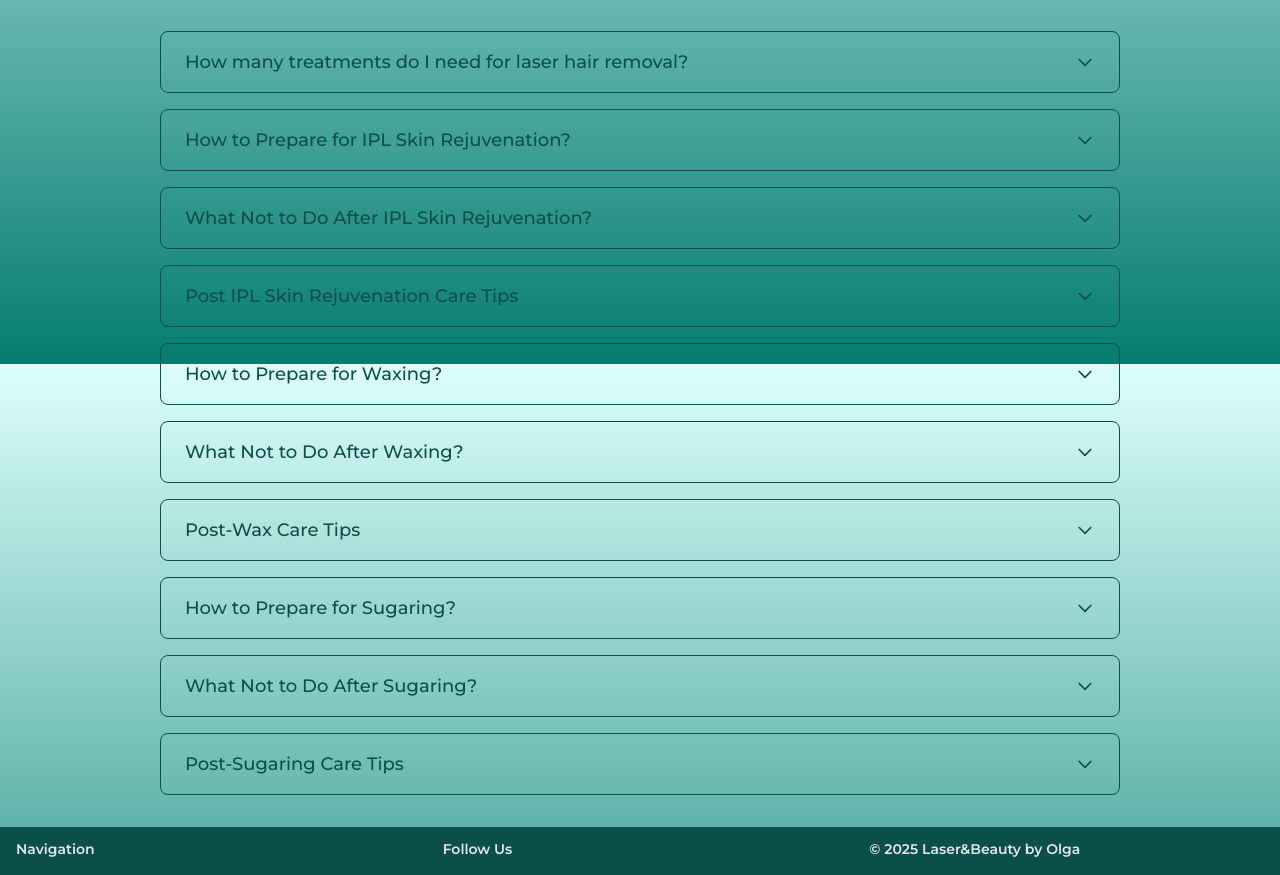
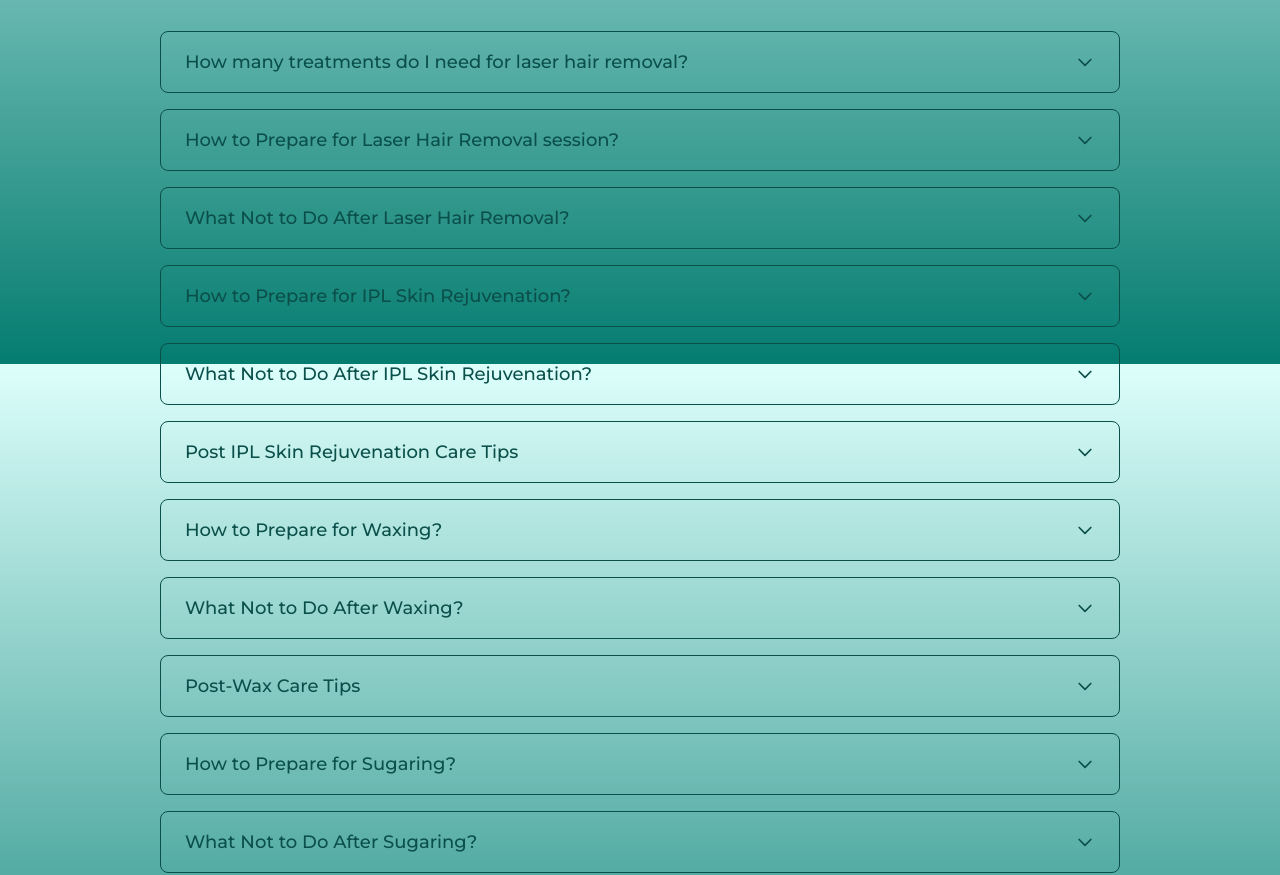
Before and after one commit to 7linso/laser-and-beauty, a Next.js app: page /services in a window 1280 px wide. Shown: the part 1300-2175 px from the top of the page. Built offline with nearby package versions, Linux system fonts and the light colour scheme.

Commit message:
laser hair removal faq

```diff
--- /dev/null
+++ b/src/app/not-found.tsx
@@ -0,0 +1,16 @@
+import Link from "next/link"
+
+export default function NotFoundPage() {
+    return (<>
+        <div className="text-teal-900 flex items-center justify-center min-h-screen text-center">
+            <div>
+                <p className="text-2xl font-semibold mb-4">
+                    Sorry, you are searching for <br /> the page that does not exist
+                </p>
+                <a href="/" className="text-lg hover:text-teal-700 transition underline">
+                    Go Back to Home page
+                </a>
+            </div>
+        </div>
+    </>)
+}
--- a/src/components/main-page/team.tsx
+++ b/src/components/main-page/team.tsx
@@ -12,7 +12,7 @@ export default function Team() {
             </h2>
             <div className="overflow-x-auto pb-4 scrollbar-styled">
                 <AnimatedElement >
-                    <div className="flex gap-6 w-max px-1 items-stretch">
+                    <div className="flex gap-6 w-max px-1 items-start">
                         {team.map((t, index) => (
                             <Card key={index}
                                 className="w-80 min-w-[20rem] flex-shrink-0 flex flex-col p-2">
--- a/src/data/faq.json
+++ b/src/data/faq.json
@@ -4,6 +4,33 @@
         "answer": [
             "The number of treatments varies depending on the area being treated, your hair type, and individual hair growth cycles. Most clients need between 8 and 12 sessions for the best results, spaced about 4 to 6 weeks apart. Some areas or hair types may require occasional maintenance treatments.",
             "After completing the full course, we usually recommend one maintenance (touch-up) session per year to keep your skin smooth and prevent new hair growth."
+        ]
+    },
+    {
+        "question": "How to Prepare for Laser Hair Removal session?",
+        "answer": [
+            "1. Shave the area one day prior to treatment.",
+            "To ensure the most effective and efficient session, please shave the treatment area using your preferred method and shaving products the day before your appointment. This helps prevent irritation and allows the laser to target the hair follicles directly, not surface hair. Arriving already shaved also helps us make the most of your appointment time, so we can focus entirely on the procedure itself.",
+            "2. Remove make up before the procedure",
+            "If you’ve booked a facial laser hair removal session, please arrive without any makeup on. This ensures your skin is clean and ready for treatment. It's best to remove cosmetics at home using your own skincare products that are compatible with your skin type, helping to avoid any irritation.",
+            "3. Avoid Sun Exposure",
+            "Do not tan or expose your skin to direct sunlight for at least 2 weeks before the treatment. Use SPF 30+ daily.",
+            "4. No waxing, threading, tweezing or use of any chemical depilatories or bleach the area before and while undergoing the laser hair removal sessions.",
+            "5. Avoid Using Active Skincare Products and Perfumes",
+            "Discontinue retinoids, glycolic acid, salicylic acid, and other exfoliating or irritating products 3–5 days before treatment. Also we recommend not to use any perfume, lotion or cologne on the treatment area prior to procedure."
+        ]
+    },
+    {
+        "question": "What Not to Do After Laser Hair Removal?",
+        "answer": [
+            "1. No Sun Exposure",
+            "Avoid direct sunlight and tanning beds for 1-2 days. Always wear SPF 30+ when going outside.",
+            "2. No Hot Showers, Saunas, or Intense Workouts",
+            "Refrain from heat, steam, or sweating for 24–48 hours after treatment.",
+            "3. No Harsh Skincare Products",
+            "Avoid retinoids, acids (like AHA/BHA), exfoliants, or scrubs for 5–7 days. Also, avoid using deodorants, perfumes, perfumed lotion, cologne or any cream that may irritate the treatment area for 1–2 days.",
+            "4. Do Not Pick or Scratch the Skin",
+            "If dark spots or flaking occur, let them naturally shed. Do not peel or touch."
         ]
     },
     {
--- a/src/data/team.json
+++ b/src/data/team.json
@@ -2,19 +2,19 @@
     {
         "name": "Olga",
         "location": "All Locations",
-        "description": " The owner of the business and a seasoned professional with over 20 years of experience in the beauty industry. She specializes in laser hair removal, sugaring, and waxing, and also offers professional training for aspiring estheticians. Passionate about quality and education, Olga is committed to helping clients achieve great results and supporting the next generation of beauty experts.",
+        "description": " The owner of the business and a seasoned professional with over twenty years of experience in the beauty industry. She specializes in laser hair removal, sugaring, and waxing, and also offers professional training for aspiring estheticians. Passionate about quality and education, Olga is committed to helping clients achieve great results and supporting the next generation of beauty experts.",
         "image": "https://res.cloudinary.com/dnxrobolb/image/upload/v1747152351/photo_2025-05-13_11-05-57_ddwa6k.jpg"
     },
     {
         "name": "Iryna",
         "location": "St. Vital",
-        "description": "Certified Hair Removal Specialist with over 5 years of experience.  She is also highly skilled in sugaring and waxing, offering gentle and effective hair removal services. Passionate about her work, Iryna is committed to delivering real results and helping each client feel confident and comfortable in their skin.",
+        "description": "The Certified Professional Hair Removal Technician with over five years of comprehensive experience in the industry. Additionally, Iryna possesses extensive expertise in the techniques of sugaring and waxing, offering gentle and effective hair removal services. Passionate about her work, Iryna is committed to delivering real results and helping each client feel confident and comfortable in their skin.",
         "image": "https://res.cloudinary.com/dnxrobolb/image/upload/v1747151748/photo_2025-05-13_10-55-53_hxbxnu.jpg"
     },
     {
         "name": "Viktoriia",
         "location": "Downtown",
-        "description": "Skilled Laser Hair Removal Technician and an expert in sugaring and waxing. Known for her precision and gentle approach, she is dedicated to providing high-quality treatments and making clients feel confident and cared for. Viktoriia brings professionalism and positive energy to every appointment.",
+        "description": "Skilled Laser Hair Removal Specialist and an expert in sugaring and waxing. Known for her precision and gentle approach, she is dedicated to providing high-quality treatments and making clients feel confident and cared for. Viktoriia brings professionalism and positive energy to every appointment.",
         "image": "https://res.cloudinary.com/dnxrobolb/image/upload/v1747151668/photo_2025-05-13_10-54-12_i3oyxo.jpg"
     },
     {
```
